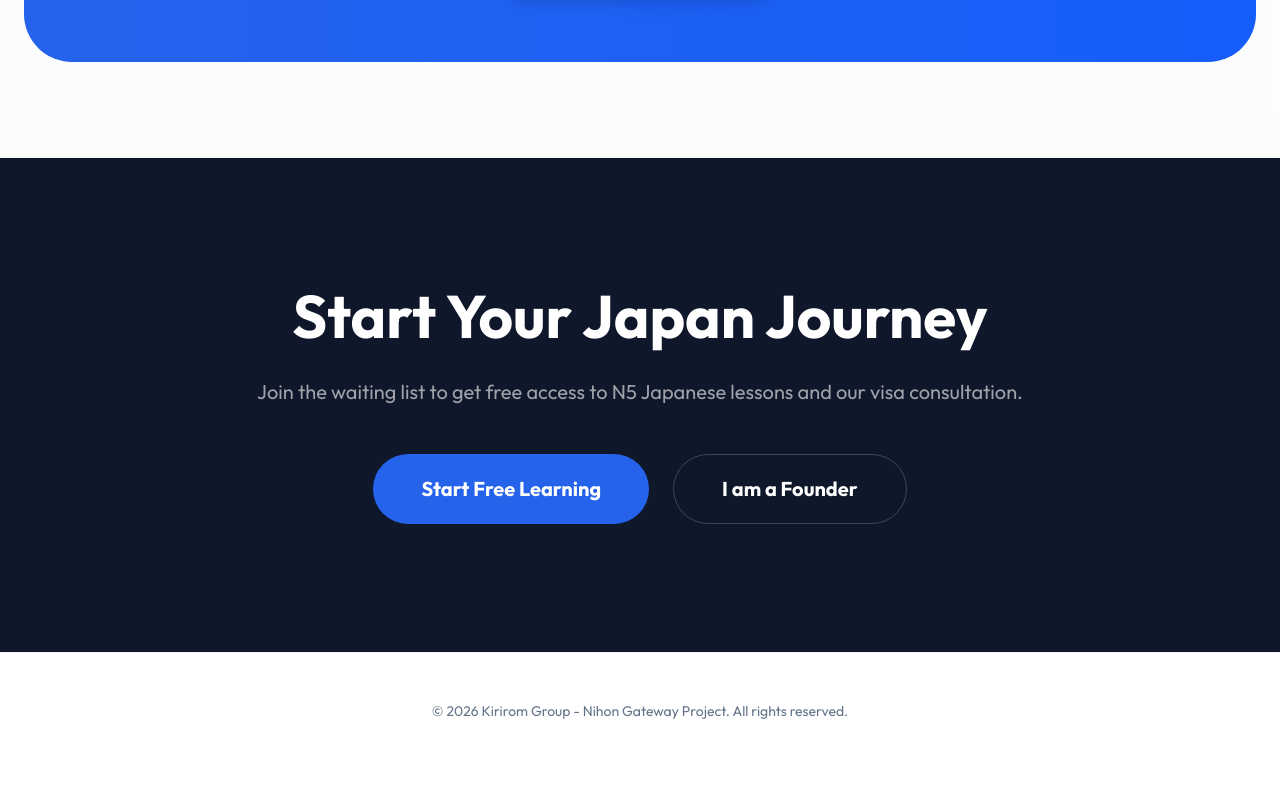
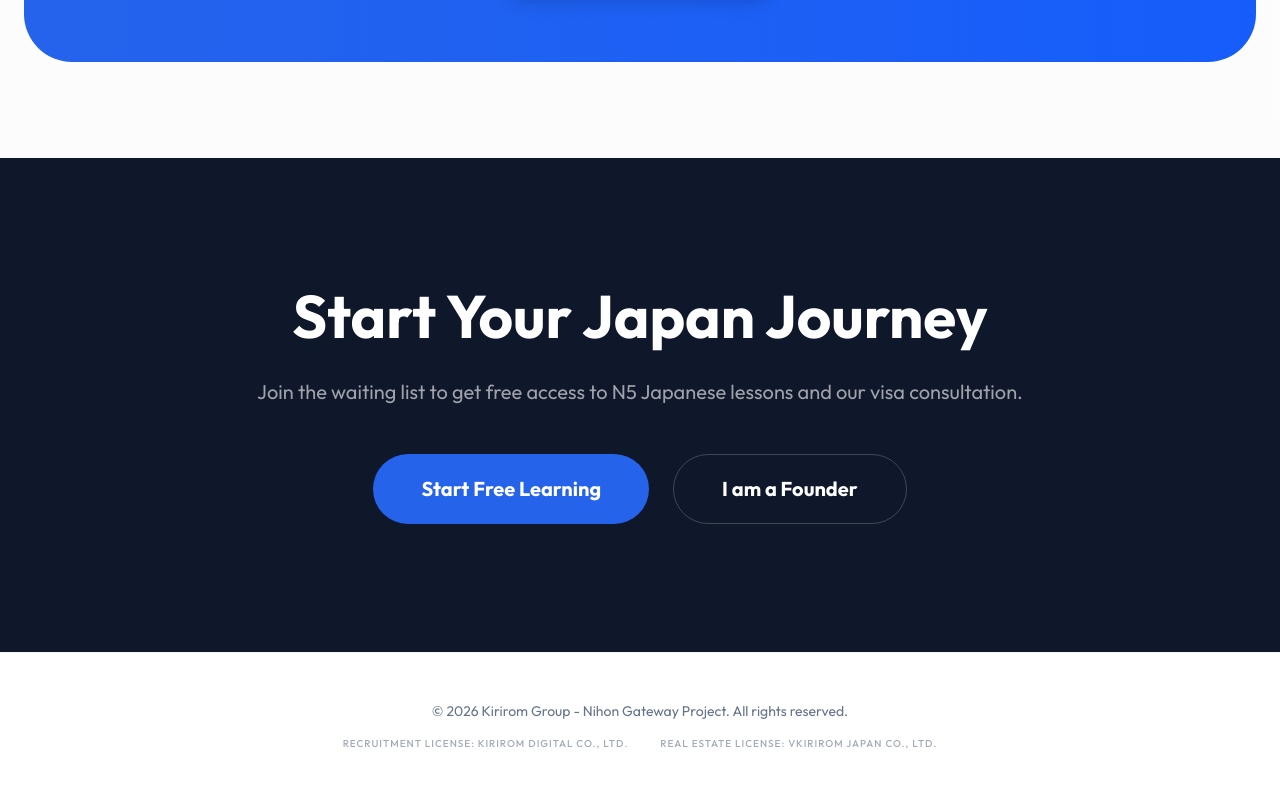
Before and after one commit to takeman555/new-gaijin-pot, a Next.js app: page / in a window 1280 px wide. Shown: the part 2930-3717 px from the top of the page. Built offline with nearby package versions, Linux system fonts and the light colour scheme.

Commit message:
Add recruitment and real estate license information to footers and business concept

```diff
--- a/pages/founders.tsx
+++ b/pages/founders.tsx
@@ -102,7 +102,13 @@ export default function Founders() {
             </main>
 
             <footer className="py-12 border-t border-foreground/5 text-center text-secondary text-sm">
-                <p>© 2026 Kirirom Group - Nihon Gateway Project. All rights reserved.</p>
+                <div className="max-w-7xl mx-auto px-6">
+                    <p className="mb-4">© 2026 Kirirom Group - Nihon Gateway Project. All rights reserved.</p>
+                    <div className="flex flex-wrap justify-center gap-x-8 gap-y-2 opacity-60 text-[10px] uppercase tracking-widest font-medium">
+                        <span>Recruitment License: Kirirom Digital Co., Ltd.</span>
+                        <span>Real Estate License: vKirirom Japan Co., Ltd.</span>
+                    </div>
+                </div>
             </footer>
         </div>
     );
--- a/pages/index.tsx
+++ b/pages/index.tsx
@@ -168,7 +168,13 @@ export default function Home() {
       </main>
 
       <footer className="py-12 border-t border-foreground/5 text-center text-secondary text-sm">
-        <p>© 2026 Kirirom Group - Nihon Gateway Project. All rights reserved.</p>
+        <div className="max-w-7xl mx-auto px-6">
+          <p className="mb-4">© 2026 Kirirom Group - Nihon Gateway Project. All rights reserved.</p>
+          <div className="flex flex-wrap justify-center gap-x-8 gap-y-2 opacity-60 text-[10px] uppercase tracking-widest font-medium">
+            <span>Recruitment License: Kirirom Digital Co., Ltd.</span>
+            <span>Real Estate License: vKirirom Japan Co., Ltd.</span>
+          </div>
+        </div>
       </footer>
     </div>
   );
--- a/pages/sanuki.tsx
+++ b/pages/sanuki.tsx
@@ -122,7 +122,13 @@ export default function Sanuki() {
             </main>
 
             <footer className="py-12 border-t border-foreground/5 text-center text-secondary text-sm">
-                <p>© 2026 Kirirom Group - Nihon Gateway Project. All rights reserved.</p>
+                <div className="max-w-7xl mx-auto px-6">
+                    <p className="mb-4">© 2026 Kirirom Group - Nihon Gateway Project. All rights reserved.</p>
+                    <div className="flex flex-wrap justify-center gap-x-8 gap-y-2 opacity-60 text-[10px] uppercase tracking-widest font-medium">
+                        <span>Recruitment License: Kirirom Digital Co., Ltd.</span>
+                        <span>Real Estate License: vKirirom Japan Co., Ltd.</span>
+                    </div>
+                </div>
             </footer>
         </div>
     );
```
Also changed, not shown: 1 other file (tests, documents, lock files or other folders).
